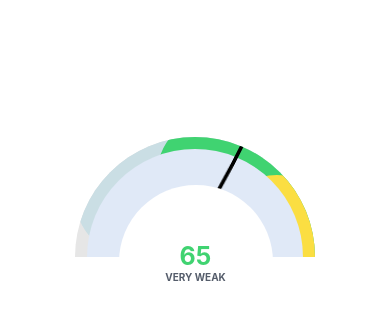
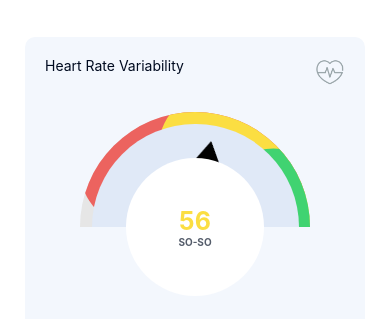
Before and after one commit to kahnu044/react-native-speedometer-plus, a React Native app: screen / in a window 390 px wide. Shown: the part 225-544 px from the top of the page. Built offline with nearby package versions, Linux system fonts and the light colour scheme.

Commit message:
Update circle height and weight

```diff
--- a/App.tsx
+++ b/App.tsx
@@ -5,44 +5,72 @@
  * @format
  */
 
-import {View, Text, SafeAreaView, StyleSheet} from 'react-native';
+import {View, Text, SafeAreaView, StyleSheet, Image} from 'react-native';
 import React from 'react';
 
 import ColoredText from 'react-native-colored-text';
 
 import Speedometer from './react-native-speedometer-plus/src';
 
+import HeartIcon from './assets/HeartIcon';
+
 const App = () => {
   return (
     <SafeAreaView style={styles.safeArea}>
       <View style={styles.container}>
+        <View
+          style={{
+            backgroundColor: '#f3f7fd',
+            height: 320,
+            width: 340,
+            borderRadius: 10,
+          }}>
+          <View
+            style={{
+              flexDirection: 'row',
+              justifyContent: 'space-between',
+              margin: 20,
+            }}>
+            <Text style={{color: '#000B20'}}>Heart Rate Variability</Text>
+
+            <Image
+              source={require('./react-native-speedometer-plus/src/images/Heart.png')}
+              style={styles.image}
+            />
+          </View>
+
           <Speedometer
-          value={65}
-          size={240}
+            value={56}
+            size={230}
+            wrapperStyle={{
+              marginBottom: 70,
+            }}
             // labelStyle={{ fontSize: 24 }}
             // minValue={1}
             // maxValue={6}
             labels={[
               {
                 name: 'BPM',
-              labelColor: '#cadee4',
-              activeBarColor: '#cadee4',
+                labelColor: '#EC635F',
+                activeBarColor: '#EC635F',
               },
-            {
-              name: 'Very weak',
-              labelColor: '#40d371',
-              activeBarColor: '#40d371',
-            },
+
               {
                 name: 'So-so',
                 labelColor: '#fbde42',
                 activeBarColor: '#fbde42',
+              },
+              {
+                name: 'MS',
+                labelColor: '#40d371',
+                activeBarColor: '#40d371',
               },
             ]}
             innerCircleStyle={{
               backgroundColor: '#e0e9f7',
             }}
           />
+        </View>
       </View>
     </SafeAreaView>
   );
@@ -64,4 +92,8 @@ const styles = StyleSheet.create({
   text: {
     fontSize: 20,
   },
+  image: {
+    width: 30,
+    height: 30,
+  },
 });
--- a/react-native-speedometer-plus/src/index.js
+++ b/react-native-speedometer-plus/src/index.js
@@ -76,6 +76,7 @@ class SpeedometerPlus extends Component {
           borderTopRightRadius: currentSize / 2,
         }, outerCircleStyle]}
         >
+          {/* Coloring */}
           {labels.map((level, index) => {
             const circleDegree = 90 + (index * perLevelDegree);
             return (
@@ -99,7 +100,7 @@ class SpeedometerPlus extends Component {
           {/* NeedleIconImage */}
           <Animated.View style={[style.imageWrapper,
           {
-            top: -(currentSize / 15),
+            top: -(currentSize / 55),
             transform: [{ rotate }],
           },
             imageWrapperStyle]}
@@ -123,18 +124,24 @@ class SpeedometerPlus extends Component {
           }, innerCircleStyle]}
           />
 
+          {/* <View style={[style.innerCircle2, {
+            width: currentSize * 0.6,
+            height: (currentSize / 2) * 0.6,
+            borderTopLeftRadius: currentSize / 2,
+            borderTopRightRadius: currentSize / 2,
+          }]}
+          /> */}
         </View>
 
         {/* Inside circle 2 */}
         <View style={{
-          top: ((currentSize * 0.9) / 9) * 2,
-          left: (((currentSize * 0.9) / 9) * 2) - 4.5,
+          top: currentSize * 0.2,
           position: "absolute",
           backgroundColor: "#FFFFFF",
-          // opacity: 0.5,
-          width: (((currentSize * 0.9) / 9) * 6) + 10,
-          height: (((currentSize * 0.9) / 9) * 6) + 10,
-          borderRadius: 100,
+          left: (((currentSize * 0.9) / 9) * 2),
+          width: currentSize * 0.6,
+          height: currentSize * 0.6,
+          borderRadius: currentSize / 2,
           justifyContent: "center",
           alignItems: "center"
         }} >
@@ -196,7 +203,7 @@ SpeedometerPlus.defaultProps = {
       activeBarColor: '#00ff6b',
     },
   ],
-  needleImage: require('./images/line-needle.png'),
+  needleImage: require('./images/speedometer-needle-new.png'),
   wrapperStyle: {},
   outerCircleStyle: {},
   halfCircleStyle: {},
--- a/react-native-speedometer-plus/src/style/index.js
+++ b/react-native-speedometer-plus/src/style/index.js
@@ -46,6 +46,11 @@ export default StyleSheet.create({
     borderTopLeftRadius: width / 2 - 10,
     borderTopRightRadius: width / 2 - 10,
   },
+  innerCircle2: {
+    position: 'absolute',
+    zIndex: 10,
+    backgroundColor: 'gray',
+  },
   labelWrapper: {
     marginVertical: 5,
     alignItems: 'center',
```
Also changed, not shown: react-native-speedometer-plus/src/images/Heart.png (added), react-native-speedometer-plus/src/images/speedometer-needle-new.png (added). Lines whose indentation alone changed are shown as unchanged.
